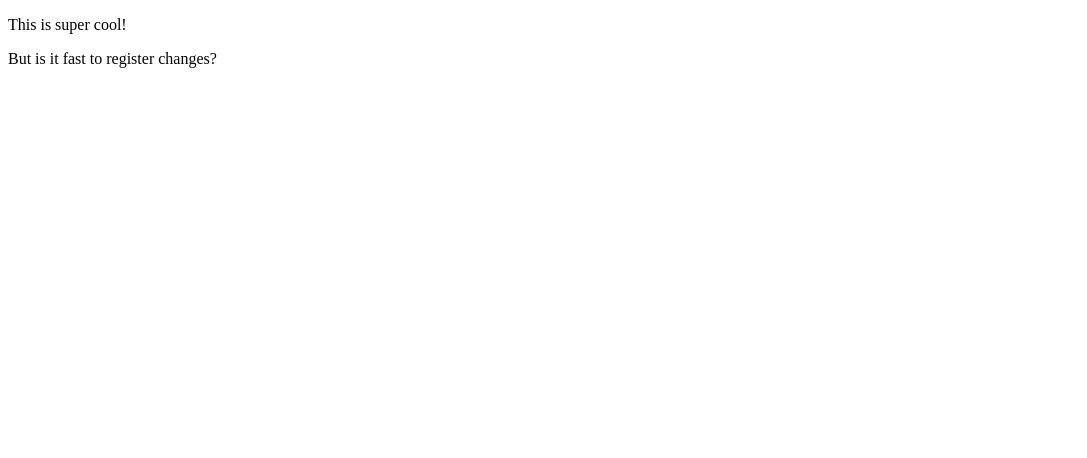
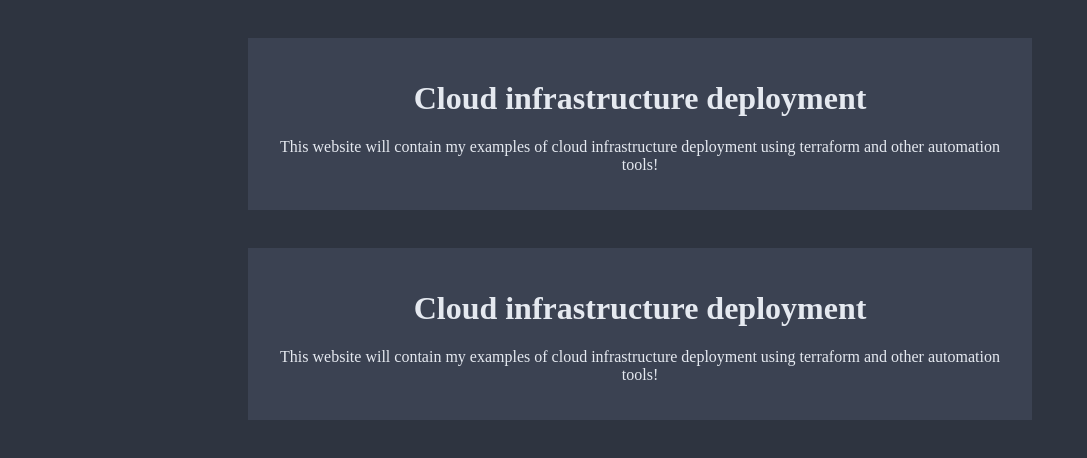
Before and after one commit to roguecomp/terraform, a plain HTML site: page website/src/index.html in a window 1280 px wide. Shown: the whole page, without its empty margins (0-1087 px from the left). Drawn offline with Linux system fonts and the light colour scheme.

Commit message:
added more descriptive website

```diff
--- a/website/src/index.html
+++ b/website/src/index.html
@@ -2,9 +2,60 @@
 <html lang=en>
 <meta charset=utf-8>
 <head>
-    <title>Vishnudutt Kappagantula Blog Site</title>
+    <title>Vishnudutt Kappagantula - Cloud Infrastructure Writeups</title>
     <link rel="icon" type="image/png" href="/images/favicon.png">
 </head>
 
-<p>This is super cool!</p>
-<p>But is it fast to register changes?</p>
+<style>
+    .card {
+        margin: auto;
+        background: #3b4252;
+        padding: 1%;
+        width: 60%;
+        height: 20%;
+        text-align: center;
+        margin-bottom: 1%;
+        margin-top: 3%;
+        transition: all .2s ease-in-out;
+    }
+
+    .card:hover {
+        transform: scale(1.1);
+    }
+
+    .text {
+        padding: 1% 2%;
+        color: #e5e9f0;
+    }
+    #GFG {
+            text-decoration: none;
+    }
+
+</style>
+
+<body bgcolor="#2e3440">
+
+    <div class="card">
+        <a id="GFG" href="https://github.com/roguecomp/terraform/tree/main/website">
+            <div class="text">
+                <h1>
+                    Cloud infrastructure deployment
+                </h1>
+                <p>
+                    This website will contain my examples of cloud infrastructure deployment using terraform and other automation tools!
+                </p>
+            </div>
+        </a>
+    </div>
+
+    <div class="card">
+        <div class="text">
+            <h1>
+                Cloud infrastructure deployment
+            </h1>
+            <p>
+                This website will contain my examples of cloud infrastructure deployment using terraform and other automation tools!
+            </p>
+        </div>
+    </div>
+</body>
```
Also changed, not shown: 3 other files.
